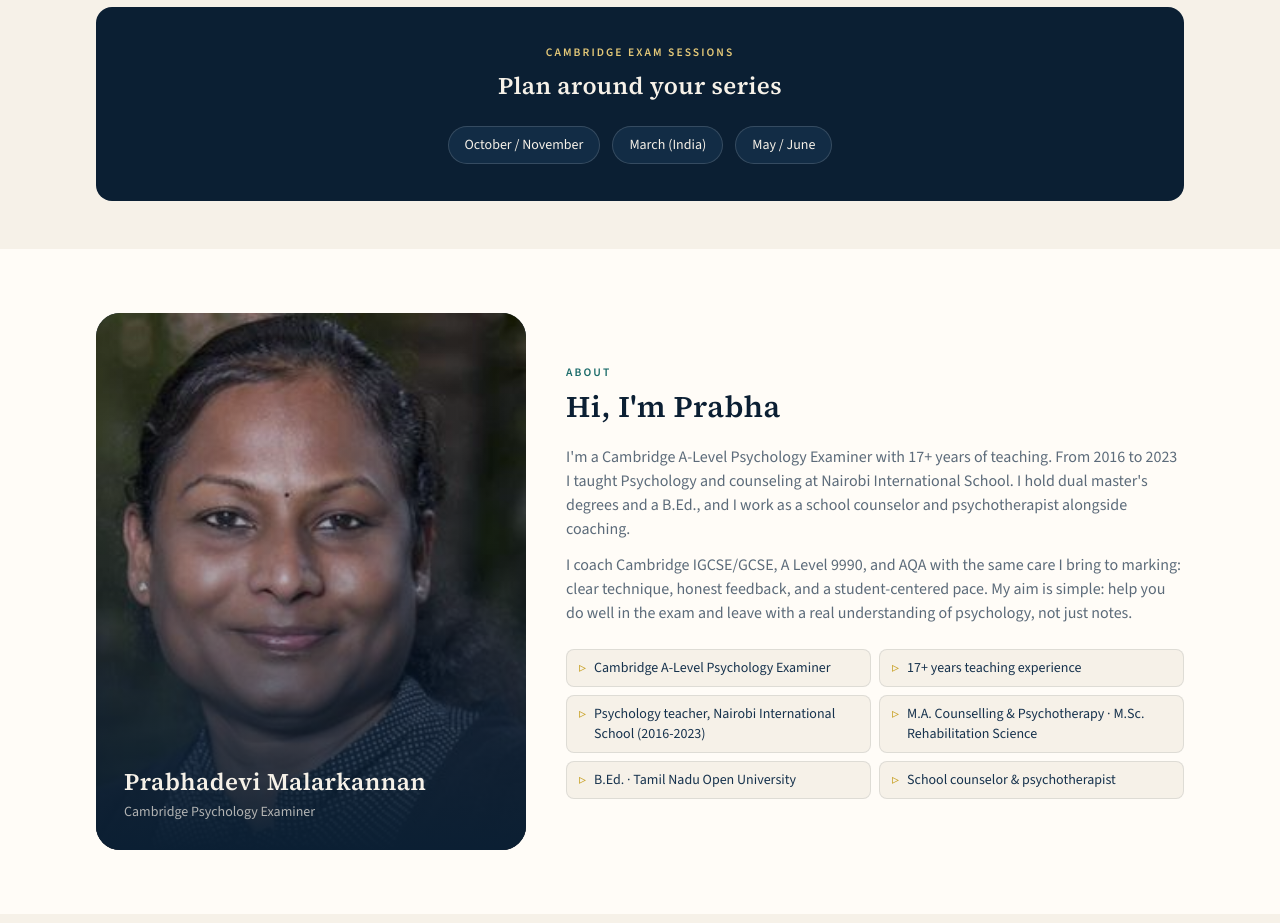
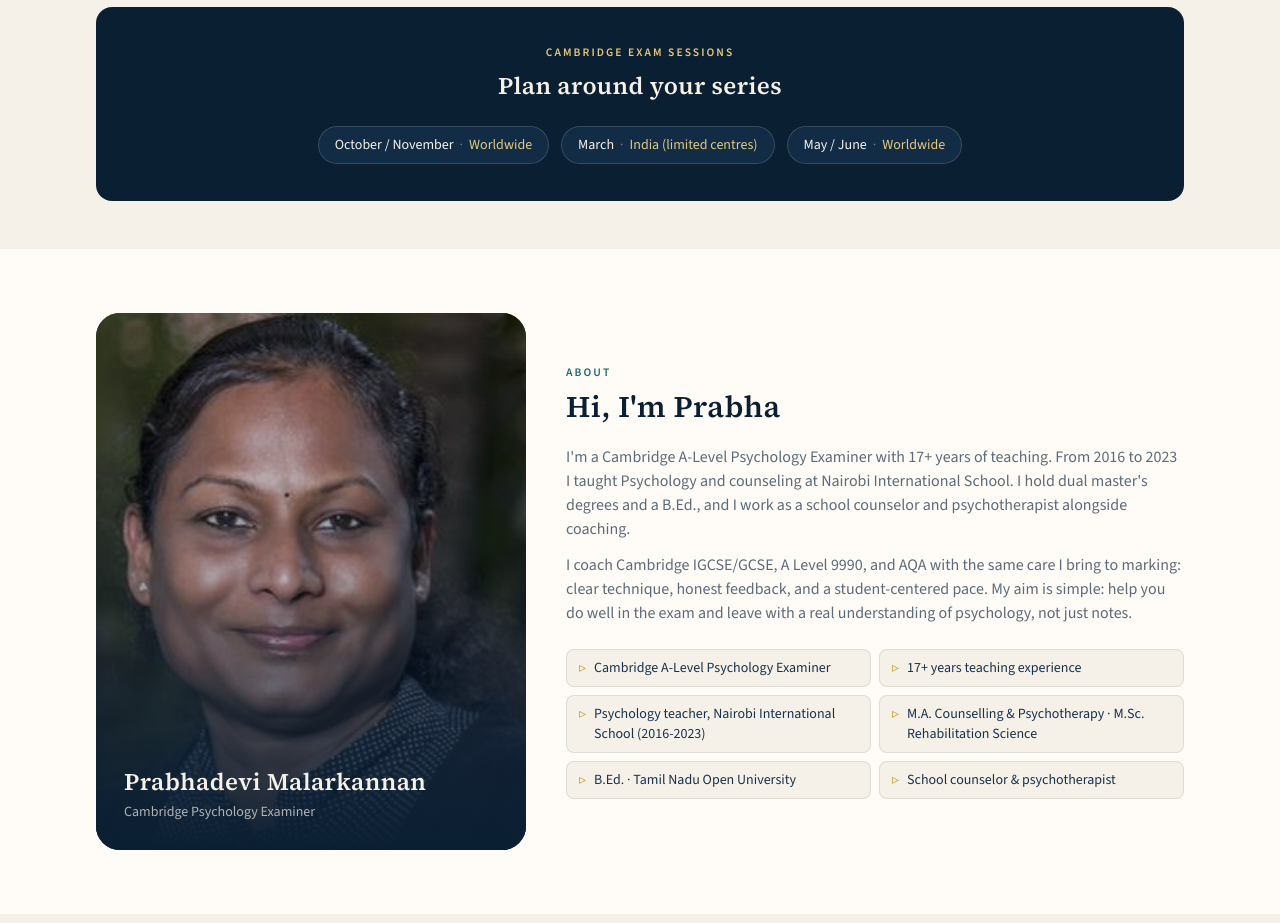
Before and after one commit to kavkool/prabha-psychology-academy, a Next.js app: page / in a window 1280 px wide. Shown: the part 2480-3403 px from the top of the page. Built offline with nearby package versions, Linux system fonts and the light colour scheme; no server answers.

Commit message:
Clarify Cambridge session regions: worldwide vs March India.

```diff
--- a/src/components/ExamSessions.tsx
+++ b/src/components/ExamSessions.tsx
@@ -1,4 +1,8 @@
-const SESSIONS = ["October / November", "March (India)", "May / June"];
+const SESSIONS = [
+  { when: "October / November", where: "Worldwide" },
+  { when: "March", where: "India (limited centres)" },
+  { when: "May / June", where: "Worldwide" },
+];
 
 export function ExamSessions() {
   return (
@@ -23,10 +27,12 @@ export function ExamSessions() {
           <ul className="mt-6 flex flex-wrap items-center justify-center gap-3">
             {SESSIONS.map((session) => (
               <li
-                key={session}
+                key={session.when}
                 className="rounded-full border border-white/15 bg-navy-mid/70 px-4 py-2 text-sm font-medium text-cream"
               >
-                {session}
+                <span>{session.when}</span>
+                <span className="mx-1.5 text-cream/40">·</span>
+                <span className="text-gold-soft">{session.where}</span>
               </li>
             ))}
           </ul>
```
